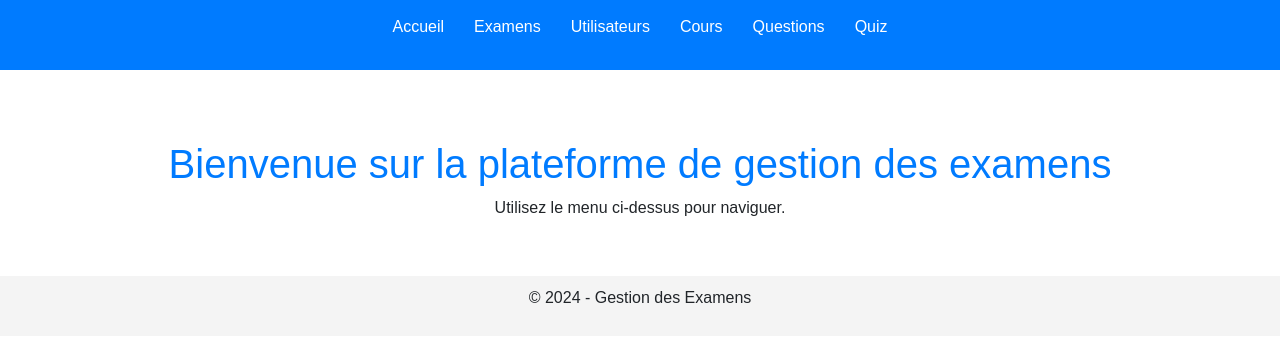
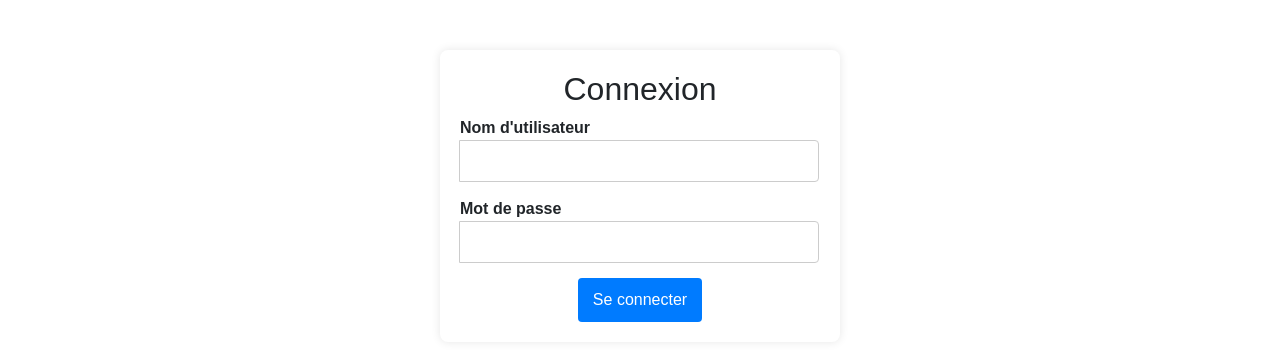
Before and after one commit to chakibSA2/Exam-Management-Application, a Vue app in the folder demo3/frontend/: page / in a window 1280 px wide. Shown: the top 360 px of the page. Built offline with nearby package versions, Linux system fonts and the light colour scheme.

Commit message:
add login view and login

```diff
--- a/demo3/frontend/src/router.js
+++ b/demo3/frontend/src/router.js
@@ -1,46 +1,60 @@
 import { createRouter, createWebHistory } from "vue-router";
+
+// Importation des vues
 import UsersView from "@/views/UsersView.vue";
 import UserForm from "@/components/user/UserForm.vue";
-import ExamForme from "./components/exam/ExamForme.vue";
-import ExamListe from "./components/exam/ExamListe.vue";
-import HomeView from "./views/HomeView.vue";
-import CoursView from "./views/CoursView.vue";
-import CoursForme from "./components/cours/CoursForme.vue";
-import QuestionView from "./views/QuestionView.vue";
-import QuestionForm from "./components/question/QuestionForm.vue";
-import QuizView from "./views/QuizView.vue";
-import QuizForme from "./components/quiz/QuizForme.vue";
-import EditCours from "./components/cours/EditCours.vue";
-import EditQuiz from "./components/quiz/EditQuiz.vue";
-import EditExam from "./components/exam/EditExam.vue";
-import EditQuestion from "./components/question/EditQuestion.vue";
-import EditUser from "./components/user/EditUser.vue";
-import QuizAssociation from "./components/quiz/QuizAssociation.vue";
+import EditUser from "@/components/user/EditUser.vue";
 
+import ExamListe from "@/components/exam/ExamListe.vue";
+import ExamForme from "@/components/exam/ExamForme.vue";
+import EditExam from "@/components/exam/EditExam.vue";
+
+import CoursView from "@/views/CoursView.vue";
+import CoursForme from "@/components/cours/CoursForme.vue";
+import EditCours from "@/components/cours/EditCours.vue";
+
+import QuestionView from "@/views/QuestionView.vue";
+import QuestionForm from "@/components/question/QuestionForm.vue";
+import EditQuestion from "@/components/question/EditQuestion.vue";
+
+import QuizView from "@/views/QuizView.vue";
+import QuizForme from "@/components/quiz/QuizForme.vue";
+import EditQuiz from "@/components/quiz/EditQuiz.vue";
+import QuizAssociation from "@/components/quiz/QuizAssociation.vue";
+
+import Login from "@/views/Login.vue";
+import HomeView from "@/views/HomeView.vue";
 
 const routes = [
-    { path: "/", component: HomeView },
+    { path: "/", component: Login },
 
-    { path: "/users", component: UsersView },
-    { path: "/create-user", component: UserForm },
-    { path: "/edit-user/:userId", component: EditUser, props: true },
+    { path: "/home", component: HomeView, meta: { requiresAuth: true } },
 
-    { path: "/exams", component: ExamListe },
-    { path: "/create-exam", component: ExamForme },
-    { path: "/edit-exam/:examId", component: EditExam, props: true },
+    // Gestion des utilisateurs
+    { path: "/users", component: UsersView, meta: { requiresAuth: true } },
+    { path: "/create-user", component: UserForm, meta: { requiresAuth: true } },
+    { path: "/edit-user/:userId", component: EditUser, props: true, meta: { requiresAuth: true } },
 
-    { path: "/cours", component: CoursView },
-    { path: "/create-cours", component: CoursForme },
-    { path: "/edit-course/:courseId", component: EditCours, props: true },
+    // Gestion des examens
+    { path: "/exams", component: ExamListe, meta: { requiresAuth: true } },
+    { path: "/create-exam", component: ExamForme, meta: { requiresAuth: true } },
+    { path: "/edit-exam/:examId", component: EditExam, props: true, meta: { requiresAuth: true } },
 
-    { path: "/questions", component: QuestionView },
-    { path: "/create-question", component: QuestionForm },
-    { path: "/edit-question/:questionId", component: EditQuestion, props: true },
+    // Gestion des cours
+    { path: "/cours", component: CoursView, meta: { requiresAuth: true } },
+    { path: "/create-cours", component: CoursForme, meta: { requiresAuth: true } },
+    { path: "/edit-course/:courseId", component: EditCours, props: true, meta: { requiresAuth: true } },
 
-    { path: "/quizes", component: QuizView },
-    { path: "/create-quiz", component: QuizForme },
-    { path: "/edit-quiz/:quizId", component: EditQuiz, props: true },
-    { path: "/associate-questions/:quizId", component: QuizAssociation, props: true },
+    // Gestion des questions
+    { path: "/questions", component: QuestionView, meta: { requiresAuth: true } },
+    { path: "/create-question", component: QuestionForm, meta: { requiresAuth: true } },
+    { path: "/edit-question/:questionId", component: EditQuestion, props: true, meta: { requiresAuth: true } },
+
+    // Gestion des quiz
+    { path: "/quizes", component: QuizView, meta: { requiresAuth: true } },
+    { path: "/create-quiz", component: QuizForme, meta: { requiresAuth: true } },
+    { path: "/edit-quiz/:quizId", component: EditQuiz, props: true, meta: { requiresAuth: true } },
+    { path: "/associate-questions/:quizId", component: QuizAssociation, props: true, meta: { requiresAuth: true } },
 ];
 
 const router = createRouter({
@@ -48,4 +62,15 @@ const router = createRouter({
     routes,
 });
 
+// 🚀 Middleware pour protéger les routes nécessitant une authentification
+router.beforeEach((to, from, next) => {
+    const isAuthenticated = localStorage.getItem("user"); // Vérifier si un utilisateur est connecté
+
+    if (to.meta.requiresAuth && !isAuthenticated) {
+        next("/"); // Rediriger vers la page de connexion si pas connecté
+    } else {
+        next();
+    }
+});
+
 export default router;
--- a/demo3/frontend/src/views/App.vue
+++ b/demo3/frontend/src/views/App.vue
@@ -1,25 +1,6 @@
 <template>
   <div id="app">
-    <header>
-      <nav>
-        <ul>
-          <li><router-link to="/">Accueil</router-link></li>
-          <li><router-link to="/exams">Examens</router-link></li>
-          <li><router-link to="/users">Utilisateurs</router-link></li>
-          <li><router-link to="/cours">Cours</router-link></li>
-          <li><router-link to="/questions">Questions</router-link></li>
-          <li><router-link to="/quizes">Quiz</router-link></li>
-        </ul>
-      </nav>
-    </header>
-
-    <main>
-      <router-view></router-view>
-    </main>
-
-    <footer>
-      <p>&copy; 2024 - Gestion des Examens</p>
-    </footer>
+    <router-view></router-view>
   </div>
 </template>
 
@@ -27,48 +8,9 @@
 </script>
 
 <style scoped>
-/* Styles généraux */
+/* Styles globaux */
 #app {
   font-family: Arial, sans-serif;
   text-align: center;
 }
-
-/* Navigation */
-header {
-  background: #007bff;
-  padding: 15px;
-}
-
-nav ul {
-  list-style: none;
-  padding: 0;
-  display: flex;
-  justify-content: center;
-}
-
-nav li {
-  margin: 0 15px;
-}
-
-nav a {
-  color: white;
-  text-decoration: none;
-  font-size: 16px;
-}
-
-nav a:hover {
-  text-decoration: underline;
-}
-
-/* Contenu principal */
-main {
-  padding: 20px;
-}
-
-/* Footer */
-footer {
-  margin-top: 20px;
-  padding: 10px;
-  background: #f4f4f4;
-}
 </style>
--- a/demo3/frontend/src/views/HomeView.vue
+++ b/demo3/frontend/src/views/HomeView.vue
@@ -1,20 +1,81 @@
 <template>
   <div class="home-container">
     <h1>Bienvenue sur la plateforme de gestion des examens</h1>
-    <p>Utilisez le menu ci-dessus pour naviguer.</p>
+    <p>Sélectionnez une option pour commencer :</p>
+
+    <div class="cards-container">
+      <div class="card" @click="$router.push('/exams')">
+        <h3>📄 Examens</h3>
+        <p>Gérer et consulter les examens.</p>
+      </div>
+
+      <div class="card" @click="$router.push('/users')">
+        <h3>👤 Utilisateurs</h3>
+        <p>Gérer les étudiants et enseignants.</p>
+      </div>
+
+      <div class="card" @click="$router.push('/cours')">
+        <h3>📚 Cours</h3>
+        <p>Liste des cours disponibles.</p>
+      </div>
+
+      <div class="card" @click="$router.push('/questions')">
+        <h3>❓ Questions</h3>
+        <p>Ajouter et modifier les questions d’examen.</p>
+      </div>
+
+      <div class="card" @click="$router.push('/quizes')">
+        <h3>📝 Quiz</h3>
+        <p>Créer et gérer des quiz.</p>
+      </div>
+    </div>
   </div>
 </template>
 
 <script setup>
+import { useRouter } from "vue-router";
+
+const router = useRouter();
 </script>
 
 <style scoped>
+/* Styles */
 .home-container {
   text-align: center;
-  margin-top: 50px;
+  padding: 40px 20px;
 }
 
 h1 {
   color: #007bff;
+  font-size: 28px;
+}
+
+p {
+  font-size: 16px;
+  color: #555;
+}
+
+.cards-container {
+  display: grid;
+  grid-template-columns: repeat(auto-fit, minmax(250px, 1fr));
+  gap: 20px;
+  padding: 30px;
+  max-width: 900px;
+  margin: auto;
+}
+
+.card {
+  cursor: pointer;
+  background: white;
+  padding: 20px;
+  border-radius: 12px;
+  box-shadow: 0 4px 8px rgba(0, 0, 0, 0.1);
+  text-align: center;
+  transition: transform 0.2s, box-shadow 0.2s;
+}
+
+.card:hover {
+  transform: scale(1.05);
+  box-shadow: 0 6px 12px rgba(0, 0, 0, 0.15);
 }
 </style>
--- /dev/null
+++ b/demo3/frontend/src/views/Login.vue
@@ -0,0 +1,105 @@
+<template>
+  <div class="login-container">
+    <h2>Connexion</h2>
+    <form @submit.prevent="login">
+      <div class="input-group">
+        <label for="username">Nom d'utilisateur</label>
+        <input type="text" id="username" v-model="username" required />
+      </div>
+
+      <div class="input-group">
+        <label for="password">Mot de passe</label>
+        <input type="password" id="password" v-model="password" required />
+      </div>
+
+      <button type="submit">Se connecter</button>
+
+      <p v-if="errorMessage" class="error">{{ errorMessage }}</p>
+    </form>
+  </div>
+</template>
+
+<script setup>
+import { ref } from "vue";
+import { useRouter } from "vue-router";
+
+const router = useRouter();
+const username = ref("");
+const password = ref("");
+const errorMessage = ref("");
+
+const login = async () => {
+  try {
+    const response = await fetch("http://localhost:8080/api/auth/login", {
+      method: "POST",
+      headers: { "Content-Type": "application/json" },
+      body: JSON.stringify({ username: username.value, password: password.value }),
+    });
+
+    if (!response.ok) {
+      if (response.status === 401) {
+        errorMessage.value = "Mot de passe incorrect.";
+      } else if (response.status === 404) {
+        errorMessage.value = "Utilisateur non trouvé.";
+      } else {
+        errorMessage.value = "Une erreur est survenue.";
+      }
+      return;
+    }
+
+    const user = await response.json();
+    localStorage.setItem("user", JSON.stringify(user)); // 🔐 Stocke l'utilisateur connecté
+
+    router.push("/home"); // ✅ Redirige vers la page principale
+  } catch (error) {
+    errorMessage.value = "Impossible de se connecter au serveur.";
+  }
+};
+</script>
+
+<style scoped>
+.login-container {
+  max-width: 400px;
+  margin: 50px auto;
+  padding: 20px;
+  border-radius: 8px;
+  box-shadow: 0 0 10px rgba(0, 0, 0, 0.1);
+  text-align: center;
+  background: #fff;
+}
+
+.input-group {
+  margin-bottom: 15px;
+  text-align: left;
+}
+
+label {
+  display: block;
+  font-weight: bold;
+}
+
+input {
+  width: 100%;
+  padding: 8px;
+  border: 1px solid #ccc;
+  border-radius: 4px;
+}
+
+button {
+  background-color: #007bff;
+  color: white;
+  padding: 10px 15px;
+  border: none;
+  border-radius: 4px;
+  cursor: pointer;
+}
+
+button:hover {
+  background-color: #0056b3;
+}
+
+.error {
+  color: red;
+  font-weight: bold;
+}
+</style>
```
Also changed, not shown: demo3/frontend/src/components/login/Login.vue (deleted, +0 -38 lines).
